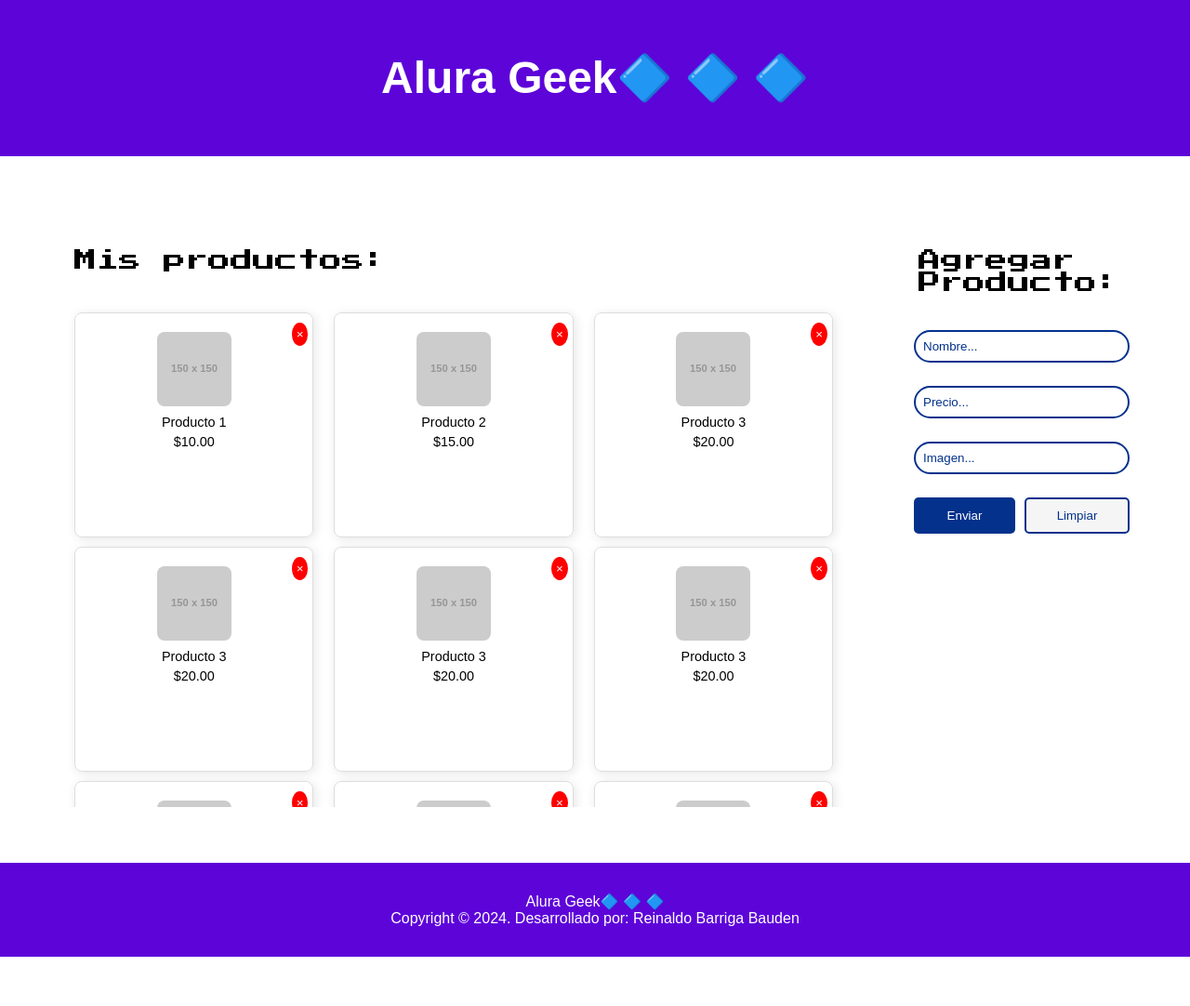
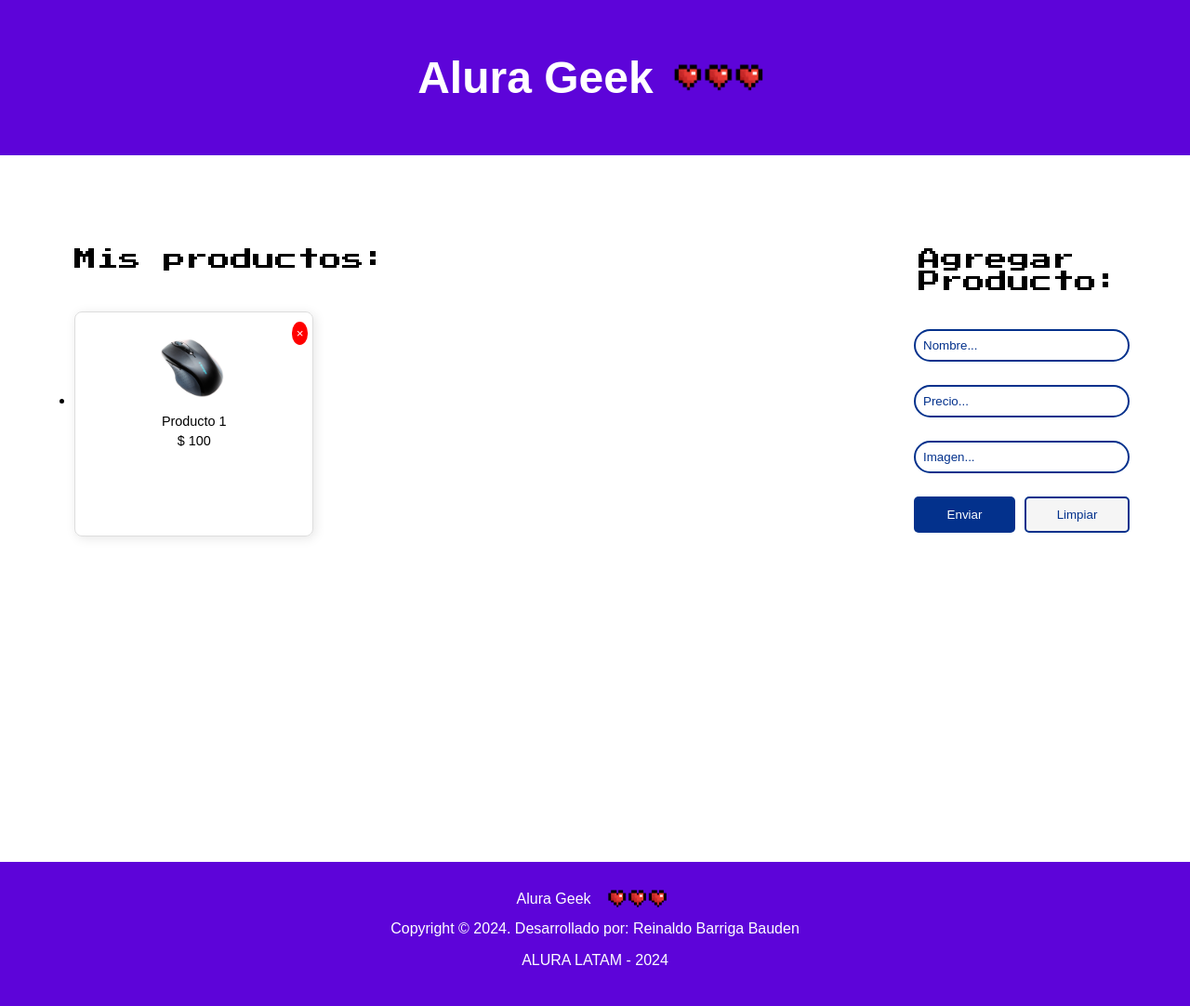
Before and after one commit to RBarrigaB/desafio_alura_geek, a website with bundled scripts: page index.html in a window 1280 px wide. Shown: the whole page at 93% size. Before the commit the page ends 1029 px from the top, so only its background shows below. Built offline with nearby package versions, Linux system fonts and the light colour scheme; data requests are answered from the project's data file; placeholder pictures from the web are drawn by us.

Commit message:
Se terminan configuraciones de front y se agrega consumo de datos

```diff
--- a/css/main.css
+++ b/css/main.css
@@ -3,22 +3,24 @@ body {
     font-family: Arial, sans-serif;
     min-height: 100vh;
 }
+
 header {
     background-color: #5d04d9;
     color: white;
     text-align: center;
     padding: 1em 0;
     font-size: 1.5em;
+    display: flex;
+    align-items: center;
+    justify-content: center;
+    gap: 10px;
 }
-footer {
-    background-color: #5d04d9;
-    color: white;
-    text-align: center;
-    padding: 1em 0;
-    position: relative;
-    bottom: 0;
-    width: 100%;
+
+.alura_geek_logo {
+    height: 2em;
+    object-fit: contain;
 }
+
 .container {
     display: flex;
     justify-content: space-between;
@@ -155,3 +157,36 @@ button[type="reset"] {
     margin: 0;
     box-sizing: border-box;
 }
+
+/* footer */
+footer {
+    background-color: #5d04d9;
+    color: white;
+    text-align: center;
+    padding: 1.5em 0;
+    position: relative;
+    bottom: 0;
+    width: 100%;
+}
+
+footer img {
+    height: 1em;
+}
+
+#footer__title__img {
+    display: flex;
+    align-items: center;
+    justify-content: center;
+    gap: 10px;
+    margin-bottom: 0;
+}
+
+#footer__title {
+    margin: 0;
+}
+
+#footer__copyright {
+    margin: 0;
+    padding-top: 0.4em;
+    font-size: 1em;
+}
--- /dev/null
+++ b/data_server/db.json
@@ -0,0 +1,9 @@
+{
+  "productos": [
+    {
+      "titulo": "Producto 1",
+      "precio": "100",
+      "path": "img/productos/mouse.jpg"
+    }
+  ]
+}
--- a/index.html
+++ b/index.html
@@ -12,69 +12,15 @@
 <body>
 
     <header>
-        <h1 id="title-header"></h1>
+        <h1 id="title-header"></h1><img class="alura_geek_logo">
     </header>
 
     <div class="container">
         <!-- Cards Section with Scroll -->
         <div class="cards-container-wrapper">
             <h3 id="misProductosTitulo"></h3>
-            <div class="cards-container">
-                <div class="card">
-                    <button class="delete-icon">&times;</button>
-                    <img src="https://via.placeholder.com/150" alt="Producto 1">
-                    <p>Producto 1</p>
-                    <p>$10.00</p>
-                </div>
-                <div class="card">
-                    <button class="delete-icon">&times;</button>
-                    <img src="https://via.placeholder.com/150" alt="Producto 2">
-                    <p>Producto 2</p>
-                    <p>$15.00</p>
-                </div>
-                <div class="card">
-                    <button class="delete-icon">&times;</button>
-                    <img src="https://via.placeholder.com/150" alt="Producto 3">
-                    <p>Producto 3</p>
-                    <p>$20.00</p>
-                </div>
-                <div class="card">
-                    <button class="delete-icon">&times;</button>
-                    <img src="https://via.placeholder.com/150" alt="Producto 3">
-                    <p>Producto 3</p>
-                    <p>$20.00</p>
-                </div>
-                <div class="card">
-                    <button class="delete-icon">&times;</button>
-                    <img src="https://via.placeholder.com/150" alt="Producto 3">
-                    <p>Producto 3</p>
-                    <p>$20.00</p>
-                </div>
-                <div class="card">
-                    <button class="delete-icon">&times;</button>
-                    <img src="https://via.placeholder.com/150" alt="Producto 3">
-                    <p>Producto 3</p>
-                    <p>$20.00</p>
-                </div>
-                <div class="card">
-                    <button class="delete-icon">&times;</button>
-                    <img src="https://via.placeholder.com/150" alt="Producto 3">
-                    <p>Producto 3</p>
-                    <p>$20.00</p>
-                </div>
-                <div class="card">
-                    <button class="delete-icon">&times;</button>
-                    <img src="https://via.placeholder.com/150" alt="Producto 3">
-                    <p>Producto 3</p>
-                    <p>$20.00</p>
-                </div>
-                <div class="card">
-                    <button class="delete-icon">&times;</button>
-                    <img src="https://via.placeholder.com/150" alt="Producto 3">
-                    <p>Producto 3</p>
-                    <p>$20.00</p>
-                </div>
-            </div>
+            <ul class="cards-container" productos-lista>
+            </ul>
         </div>
 
         <!-- Form Section -->
@@ -85,16 +31,22 @@
                 <input type="number" name="price" id="priceForm" required>
                 <input type="text" name="description" id="imagenForm" required>
                 <div class="botones-form">
-                    <button type="submit" class="buttons">Enviar</button>
-                    <button type="reset" class="buttons">Limpiar</button>
+                    <button type="submit" class="buttons" id="submit__btn"></button>
+                    <button type="reset" class="buttons" id="reset__btn"></button>
                 </div>
             </form>
         </div>
     </div>
 
     <footer>
+        <div id="footer__title__img">
+            <p id="footer__title"></p><img class="alura_geek_logo">
+        </div>
         <p id="footer__copyright"></p>
+        <p id="footer__alura__msg"></p>
     </footer>
     <script src="js/onInit.js"></script>
+    <script type="module" src="js/productos.js"></script>
+    <script type="module" src="js/prod_crud.js"></script>
 </body>
 </html>
--- a/js/onInit.js
+++ b/js/onInit.js
@@ -5,19 +5,31 @@ window.onload = function () {
   let agregarProductoTitulo = document.getElementById("agregarProductoTitulo");
   let nombreForm = document.getElementById("nombreForm");
   let priceForm = document.getElementById("priceForm");
+  let submitBtn = document.getElementById("submit__btn");
+  let resetBtn = document.getElementById("reset__btn");
   let imagenForm = document.getElementById("imagenForm");
-  let copyright = document.getElementById("footer__copyright");
+  let footerTitle = document.getElementById("footer__title");
+  let footerCopyright = document.getElementById("footer__copyright");
+  let footerAluraMsg = document.getElementById("footer__alura__msg");
+  let imgAluraGeek = document.querySelectorAll(".alura_geek_logo");
 
   fetch("../labels.json")
     .then((response) => response.json()) // Convierte la respuesta en formato JSON
     .then((data) => {
-      titleHeader.innerHTML = data.titleHeader + '&#128311; &#128311; &#128311;';
+      titleHeader.innerHTML = data.titleHeader;
       misProductosTitulo.innerHTML = data.misProductosTitulo;
       agregarProductoTitulo.innerHTML = data.agregarProductoTitulo;
       nombreForm.placeholder = data.nombreFormPlaceholder;
       priceForm.placeholder = data.precioFormPlaceholder;
+      submitBtn.innerHTML = data.submitBtn;
+      resetBtn.innerHTML = data.resetBtn;
       imagenForm.placeholder = data.imagenFormPlaceholder;
-      copyright.innerHTML = data.titleHeader + '&#128311; &#128311; &#128311; <br>' + data.copyrightFooter;
+      footerTitle.innerHTML = data.titleHeader;
+      footerCopyright.innerHTML = data.copyrightFooter;
+      footerAluraMsg.innerHTML = data.footerAluraMsg;
+      imgAluraGeek.forEach((img) => {
+        img.src = data.srcHeaderImg;
+      })
     })
     .catch((error) => {
       alert.error("Error al cargar los datos:", error);
--- /dev/null
+++ b/js/prod_crud.js
@@ -0,0 +1,35 @@
+import { productosAPI } from "./productos.js";
+
+const listaProductos = document.querySelector("[productos-lista]");
+
+const crearCard = (titulo, precio, path) => {
+  const producto = document.createElement("li");
+  console.log("Veo el path: ",path)
+  producto.innerHTML = `
+    <div class="card">
+      <button class="delete-icon">&times;</button>
+      <img src="${path}" alt="${titulo}">
+      <p>${titulo}</p>
+      <p>$ ${precio}</p>
+    </div>`;
+  return producto;
+};
+
+const listarProductos = async () => {
+  listaProductos.innerHTML = '';
+  await productosAPI.listarProductos()
+    .then((list) => {
+      list.forEach(producto => {
+        console.log("Path?: ",typeof producto.path)
+        listaProductos.appendChild(crearCard(producto.titulo, producto.precio, producto.path));
+      });
+    })
+    .catch((error) => {
+      console.error("Error al listar los productos: ", error);
+    });
+};
+
+document.addEventListener("DOMContentLoaded", () => {
+  console.log("Evento DOMContentLoaded disparado");
+  listarProductos();
+});
--- /dev/null
+++ b/js/productos.js
@@ -0,0 +1,10 @@
+async function listarProductos() {
+    const conexion = await fetch("http://localhost:3001/productos");
+    const conexionConvertida = conexion.json();
+    console.log("Me conecto y veo: ",conexionConvertida)
+    return conexionConvertida;
+}
+
+export const productosAPI = {
+    listarProductos
+}
--- a/labels.json
+++ b/labels.json
@@ -5,5 +5,9 @@
     "nombreFormPlaceholder":"Nombre...",
     "precioFormPlaceholder": "Precio...",
     "imagenFormPlaceholder": "Imagen...",
+    "submitBtn": "Enviar",
+    "resetBtn":"Limpiar",
+    "srcHeaderImg":"img/logo/alura_geek_logo.png",
+    "footerAluraMsg": "ALURA LATAM - 2024",
     "copyrightFooter": "Copyright © 2024. Desarrollado por: Reinaldo Barriga Bauden"
 }
```
Also changed, not shown: package.json (added, +14 -0 lines), img/logo/alura_geek_logo.png (added), img/productos/mouse.jpg (added), 1 other file.
